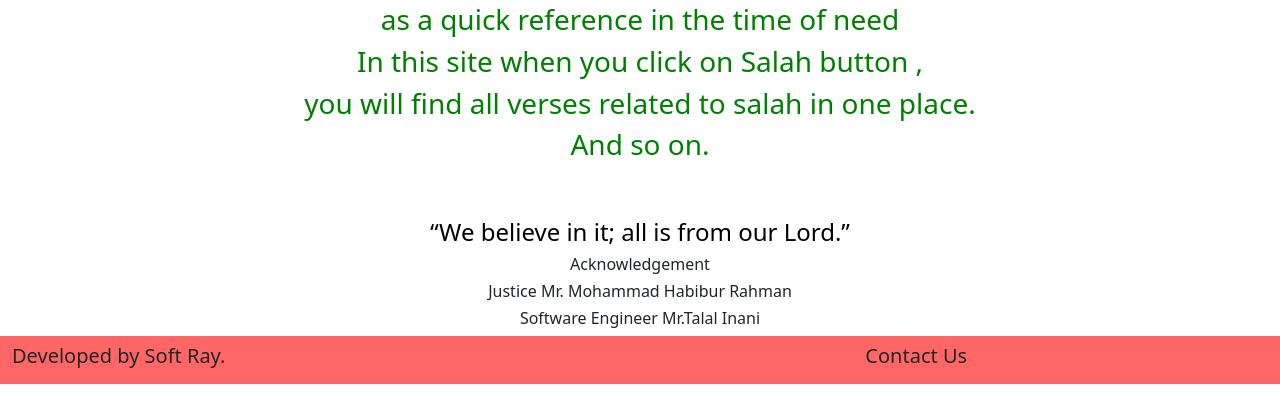
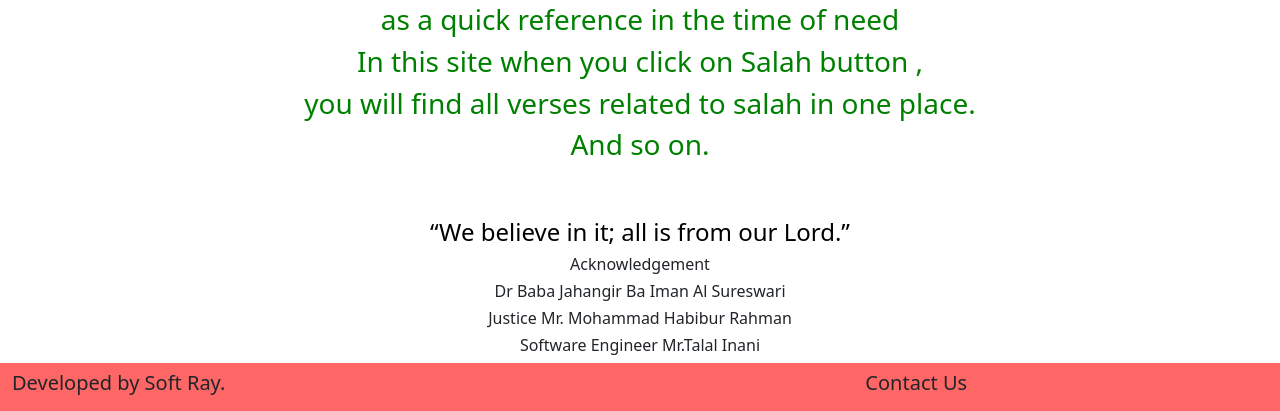
Before and after one commit to SyedZakirHossain/Clear_Quran, a Django app: template qindex/templates/about.html in a window 1280 px wide. Shown: the part 1550-1961 px from the top of the page. Before the commit the page ends 1934 px from the top, so only its background shows below. Run offline with Django 3.2, Linux system fonts and the light colour scheme; the template is opened without the code that fills it, so the values that code supplies are empty; parts of the project's set-up code (start-up, migrations or seed data) failed here and were passed over.

Commit message:
Update about.html

```diff
--- a/qindex/templates/about.html
+++ b/qindex/templates/about.html
@@ -174,6 +174,7 @@
             </div>
                  <div id=""align="center">
                     <h6>Acknowledgement</h6>
+                     <h6>Dr Baba Jahangir Ba Iman Al Sureswari</h6>
                     <h6>Justice Mr. Mohammad Habibur Rahman </h6>
                     <h6>Software Engineer Mr.Talal Inani  </h6>
                  </div>
```
